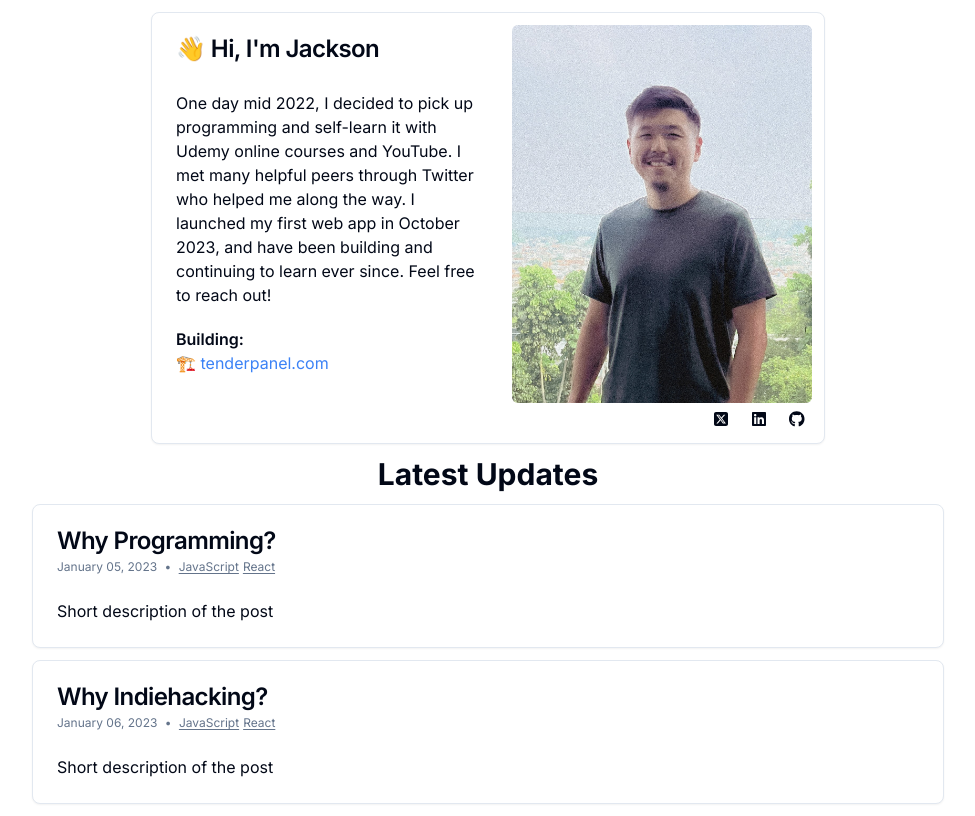
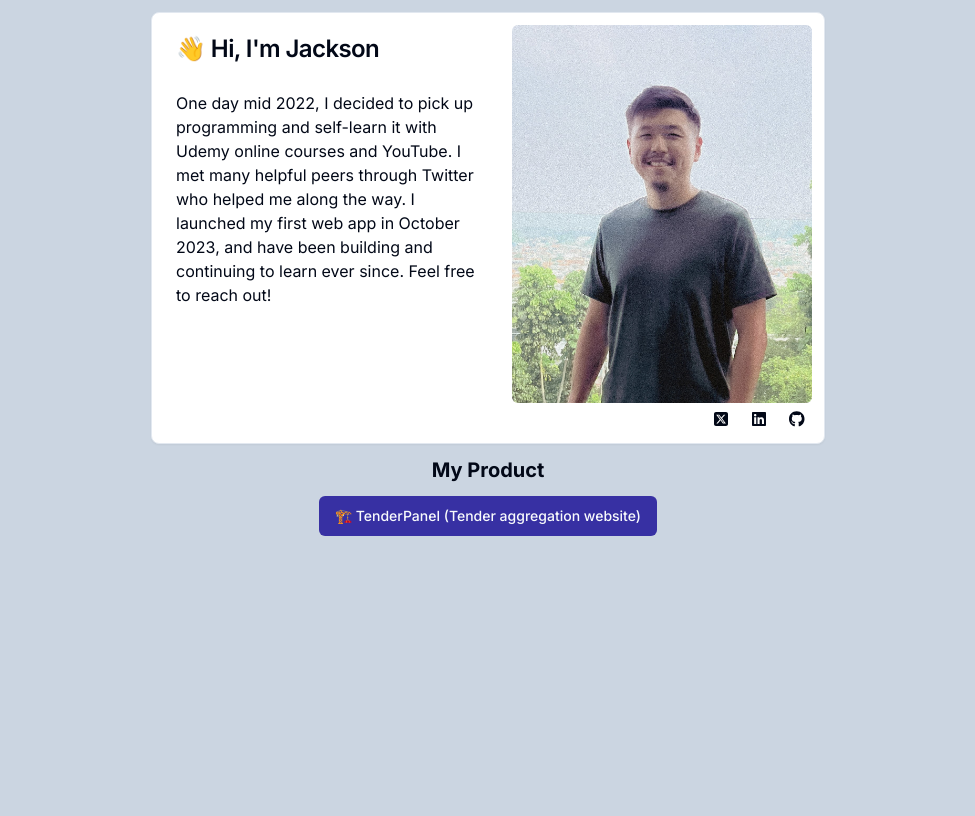
Before and after one commit to jacksonllk/my-page, a Next.js app: page / in a window 1280 px wide. Shown: the whole page, without its empty margins (152-1127 px from the left). Built offline with nearby package versions, Linux system fonts and the light colour scheme.

Commit message:
initial commit

```diff
--- a/app/categories/[category]/page.js
+++ /dev/null
@@ -1,113 +0,0 @@
-import { compileMDX, MDXRemote } from "next-mdx-remote/rsc";
-import path from "path";
-import { readdir, readFile } from "fs/promises";
-import { notFound } from "next/navigation";
-import {
-  Card,
-  CardContent,
-  CardDescription,
-  CardHeader,
-  CardTitle,
-} from "@/components/ui/card";
-import Image from "next/image";
-import Link from "next/link";
-import { format, parseISO } from "date-fns";
-
-const POSTS_FOLDER = path.join(process.cwd(), "posts");
-
-async function readPostFiles() {
-  const filenames = await readdir(POSTS_FOLDER);
-  const fileContents = await Promise.all(
-    filenames.map((filename) =>
-      readFile(path.join(POSTS_FOLDER, filename), "utf8")
-    )
-  );
-  return fileContents;
-}
-
-export default async function CategoryPage({ params }) {
-  console.log("Category:", params.category); // Check the category
-
-  const fileContents = await readPostFiles();
-
-  const posts = await Promise.all(
-    fileContents.map(async (content) => {
-      const { content: mdxContent, frontmatter } = await compileMDX({
-        source: content,
-        options: { parseFrontmatter: true },
-      });
-      console.log("Categories:", frontmatter.categories); // Add this line
-
-      return { content: mdxContent, frontmatter };
-    })
-  );
-
-  console.log("Posts:", posts); // Check the posts
-
-  // Filter posts based on category
-  const postsInCategory = posts.filter(
-    (post) =>
-      post.frontmatter.categories &&
-      post.frontmatter.categories
-        .map((category) => category.toLowerCase())
-        .includes(params.category.toLowerCase())
-  );
-  console.log("Posts in category:", postsInCategory); // Check the posts in category
-
-  if (!postsInCategory.length) {
-    notFound();
-  }
-
-  // Render posts in category
-  return (
-    <div>
-      {postsInCategory.map((post) => (
-        <article key={post.slug} className="mb-3">
-          <Card>
-            {post.frontmatter.image && (
-              <div className="relative h-60 w-full">
-                <Link href={`/posts/${post.slug}`}>
-                  <Image
-                    className="m-0 w-full rounded-t-lg object-cover"
-                    src={post.frontmatter.image}
-                    alt={post.frontmatter.title}
-                    fill
-                  />
-                </Link>
-              </div>
-            )}
-            <CardHeader>
-              <CardTitle className="m-0">
-                <Link href={`/posts/${post.slug}`} className="no-underline">
-                  {post.frontmatter.title}
-                </Link>
-              </CardTitle>
-              <CardDescription className="space-x-1 text-xs">
-                <span>
-                  {format(parseISO(post.frontmatter.date), "MMMM dd, yyyy")}
-                </span>
-                <span>{` • `}</span>
-                {post.frontmatter.categories &&
-                  post.frontmatter.categories.map((category) => (
-                    <span key={category}>
-                      <Link
-                        href={`/categories/${encodeURIComponent(
-                          category.toLowerCase()
-                        )}`}
-                        className="underline underline-offset-2"
-                      >
-                        {category}
-                      </Link>
-                    </span>
-                  ))}
-              </CardDescription>
-            </CardHeader>
-            {post.frontmatter.description && (
-              <CardContent>{post.frontmatter.description}</CardContent>
-            )}
-          </Card>
-        </article>
-      ))}
-    </div>
-  );
-}
--- a/app/layout.js
+++ b/app/layout.js
@@ -17,7 +17,7 @@ export default function RootLayout({ children }) {
       </head>
       <body
         className={cn(
-          "mx-auto px-6 min-h-screen max-w-[960px] bg-background font-sans antialiased",
+          "mx-auto px-6 min-h-screen max-w-[960px] bg-slate-300 font-sans antialiased",
           fontSans.variable
         )}
       >
--- a/app/page.js
+++ b/app/page.js
@@ -1,12 +1,18 @@
 // /app/page.js
-import React from 'react';
-import Blog from '@/components/Blog';
-
+import React from "react";
+import Link from "next/link";
+import { Button } from "@/components/ui/button";
 export default function Page() {
   return (
-    <div>
-      <h1 className='text-center font-bold text-3xl mb-3'>Latest Updates</h1>
-      <Blog />
+    <div className="flex flex-col items-center">
+      <h1 className="text-center font-bold text-xl mb-3">My Product</h1>
+      <Link
+        href="https://tenderpanel.com"
+        target="_blank"
+        rel="noopener noreferrer"
+      >
+        <Button className="bg-indigo-800 hover:bg-indigo-500">🏗️ TenderPanel (Tender aggregation website)</Button>
+      </Link>
     </div>
   );
 }
--- a/app/posts/[...slug]/page.js
+++ /dev/null
@@ -1,38 +0,0 @@
-// app/posts/[...slug]/page.js
-
-import { compileMDX } from "next-mdx-remote/rsc";
-import path from "path";
-import { readFile, access } from "fs/promises";
-import { notFound } from "next/navigation";
-
-const POSTS_FOLDER = path.join(process.cwd(), "posts");
-
-async function readPostFile(slug) {
-  const filePath = path.resolve(path.join(POSTS_FOLDER, `${slug}.mdx`));
-
-  try {
-    await access(filePath);
-  } catch (err) {
-    return null;
-  }
-
-  const fileContent = await readFile(filePath, { encoding: "utf8" });
-  return fileContent;
-}
-
-export default async function PostPage({ params }) {
-  const markdown = await readPostFile(params.slug);
-
-  if (!markdown) {
-    notFound();
-  }
-
-  const { content, frontmatter } = await compileMDX({
-    source: markdown,
-    options: { parseFrontmatter: true },
-  });
-
-  // do something with frontmatter, like set metadata or whatever
-
-  return <>{content}</>;
-}
--- a/components/Blog.js
+++ /dev/null
@@ -1,82 +0,0 @@
-// components/Blog.js
-import Image from "next/image";
-import Link from "next/link";
-import { format, parseISO } from "date-fns";
-import {
-  Card,
-  CardContent,
-  CardDescription,
-  CardFooter,
-  CardHeader,
-  CardTitle,
-} from "@/components/ui/card";
-import fs from "fs";
-import path from "path";
-import matter from "gray-matter";
-
-// Read MDX files from the posts directory
-const postsDirectory = path.join(process.cwd(), "posts");
-const filenames = fs.readdirSync(postsDirectory);
-
-// Get data from each MDX file
-const allPosts = filenames.map((filename) => {
-  const filePath = path.join(postsDirectory, filename);
-  const fileContents = fs.readFileSync(filePath, "utf8");
-  const { data } = matter(fileContents);
-  return {
-    slug: filename.replace(/\.mdx$/, ""),
-    ...data,
-  };
-});
-
-const Blog = () => {
-  return (
-    <div>
-      {allPosts.map((post) => (
-        <article key={post.slug} className="mb-3">
-          <Card>
-            {post.image && (
-              <div className="relative h-60 w-full">
-                <Link href={post.slug}>
-                  <Image
-                    className="m-0 w-full rounded-t-lg object-cover"
-                    src={post.image}
-                    alt={post.title}
-                    fill
-                  />
-                </Link>
-              </div>
-            )}
-            <CardHeader>
-              <CardTitle className="m-0">
-                <a href={`/posts/${post.slug}`} className="no-underline">
-                  {post.title}
-                </a>
-              </CardTitle>
-              <CardDescription className="space-x-1 text-xs">
-                <span>{format(parseISO(post.date), "MMMM dd, yyyy")}</span>
-                <span>{` • `}</span>
-                {post.categories &&
-                  post.categories.map((category) => (
-                    <span key={category}>
-                      <Link
-                        href={`/categories/${encodeURIComponent(
-                          category.toLowerCase()
-                        )}`}
-                        className="underline underline-offset-2"
-                      >
-                        {category}
-                      </Link>
-                    </span>
-                  ))}
-              </CardDescription>
-            </CardHeader>
-            {post.description && <CardContent>{post.description}</CardContent>}
-          </Card>
-        </article>
-      ))}
-    </div>
-  );
-};
-
-export default Blog;
--- a/components/Intro.js
+++ b/components/Intro.js
@@ -39,15 +39,6 @@ export default function Intro() {
                       been building and continuing to learn ever since. Feel
                       free to reach out!
                     </p>
-                    <p className="pt-5 font-semibold">Building:</p>
-                    <Link
-                      href="https://tenderpanel.com"
-                      target="_blank"
-                      rel="noopener noreferrer"
-                      className="text-blue-500 hover:underline"
-                    >
-                      🏗️ tenderpanel.com
-                    </Link>
                   </div>
                 </CardContent>
               </div>
--- a/posts/my-first-post.mdx
+++ /dev/null
@@ -1,31 +0,0 @@
----
-title: "Why Programming?"
-date: "2023-01-05"
-author: "Author Name"
-description: "Short description of the post"
-categories: ['JavaScript', 'React']
-# image: "/posts/first-post.jpg"
-
-
----
-
-# Welcome to My Blog
-
-This is a test blog post written in MDX format.
-
-## What is MDX?
-
-MDX allows you to write JSX in your markdown files, enabling a rich content experience.
-
-### Sample List
-
-- Item 1
-- Item 2
-- Item 3
-
-You can even add React components here!
-
-
-## Conclusion
-
-That's a basic overview of what you can do with MDX!
--- a/posts/my-second-post.mdx
+++ /dev/null
@@ -1,31 +0,0 @@
----
-title: "Why Indiehacking?"
-date: "2023-01-06"
-author: "Author Name"
-description: "Short description of the post"
-categories: ['JavaScript', 'React']
-# image: "/posts/first-post.jpg"
-
-
----
-
-# A Brief History of Indie Hacking
-
-Why did I get into Indie Hacking?
-
-## What is MDX?
-
-MDX allows you to write JSX in your markdown files, enabling a rich content experience.
-
-### Sample List
-
-- Item 1
-- Item 2
-- Item 3
-
-You can even add React components here!
-
-
-## Conclusion
-
-That's a basic overview of what you can do with MDX!
```
